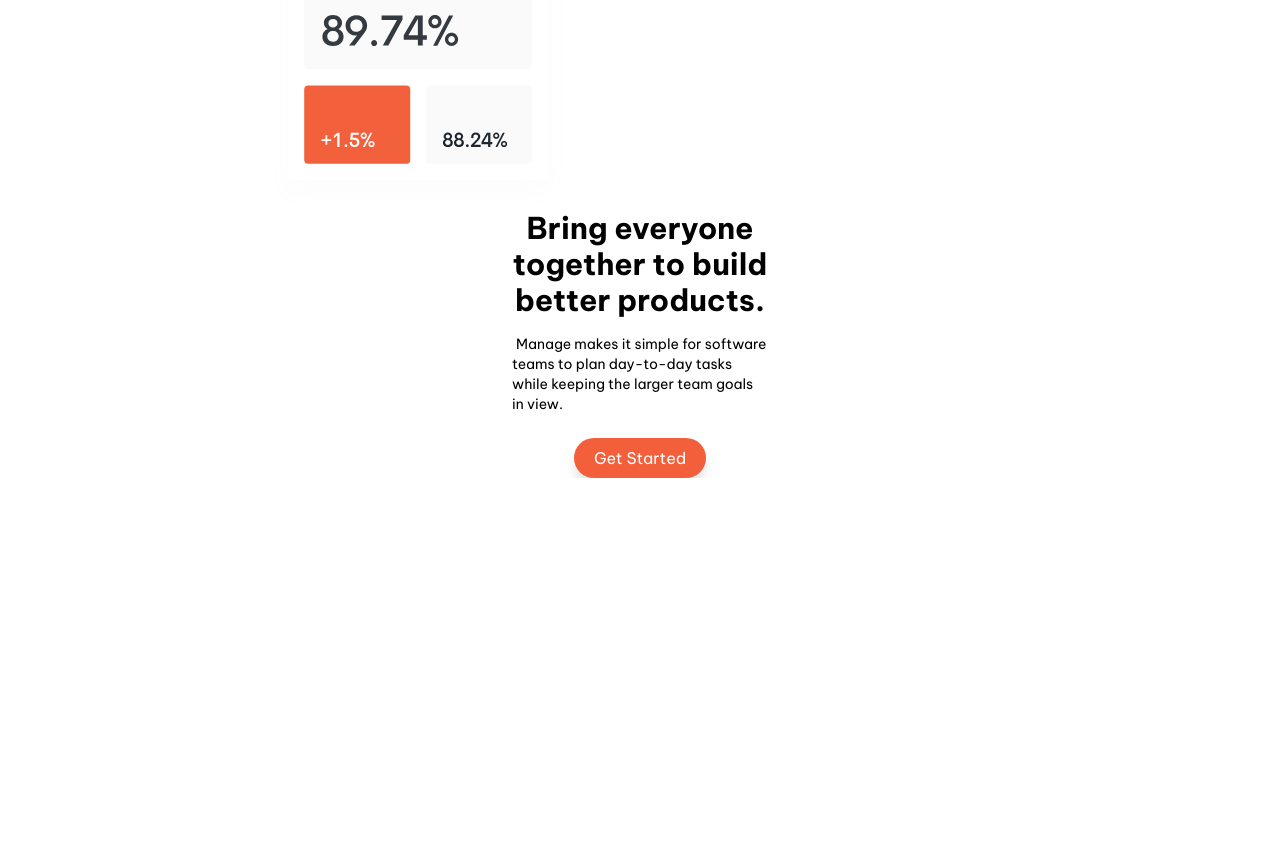
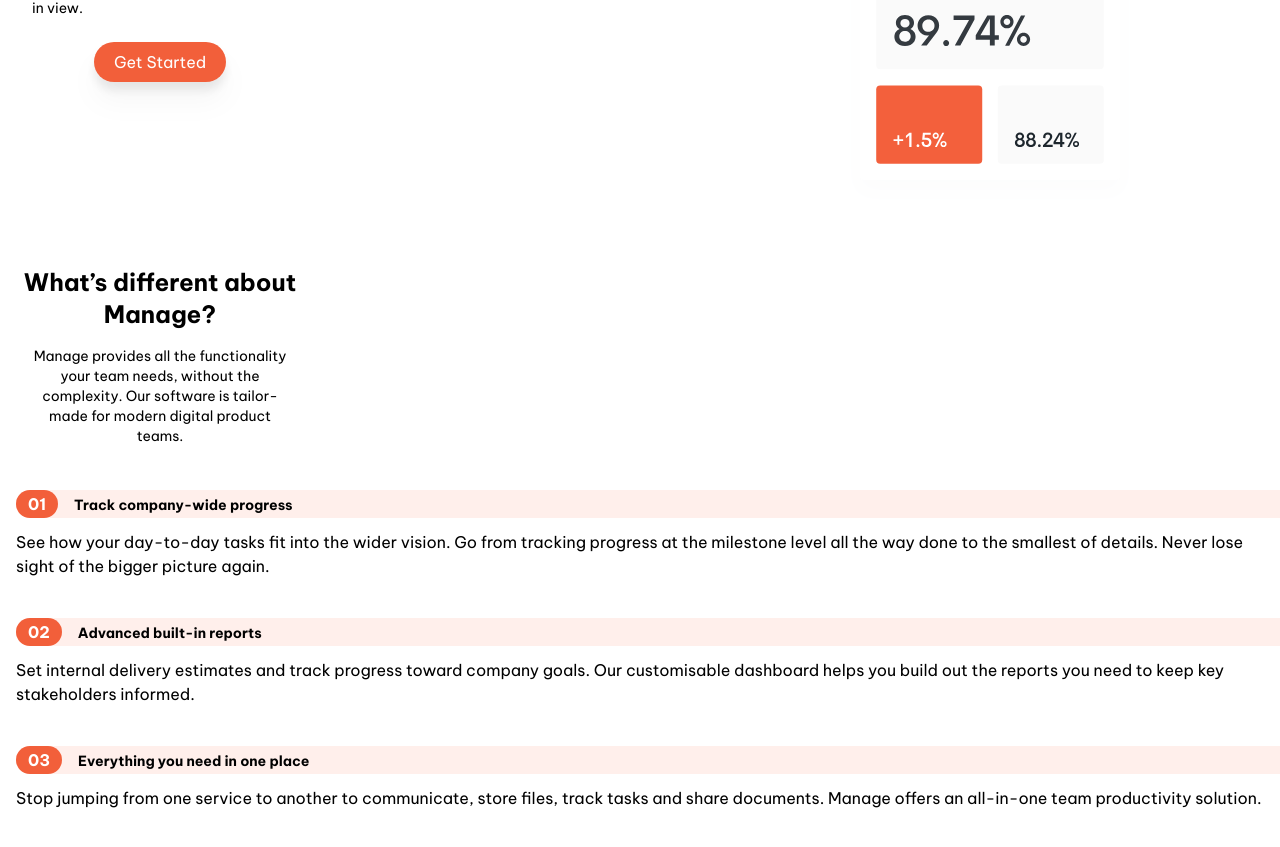
Before and after one commit to DannyHTML/manage, a Vue app: page / in a window 1280 px wide. Shown: the part 427-1274 px from the top of the page. Before the commit the page ends 905 px from the top, so only its background shows below. Built offline with nearby package versions, Linux system fonts and the light colour scheme.

Commit message:
Made some more progress, more pages

```diff
--- a/index.html
+++ b/index.html
@@ -11,7 +11,7 @@
       rel="stylesheet"
     />
   </head>
-  <body class="m-auto w-11/12 font-main sm:w-4/5">
+  <body class="font-main">
     <div id="app"></div>
     <script type="module" src="/src/main.ts"></script>
   </body>
--- /dev/null
+++ b/src/About.vue
@@ -0,0 +1,22 @@
+<template>
+  <div class="flex max-w-xs flex-col items-center justify-center">
+    <div>
+      <h2 class="mb-4 text-center text-2xl font-bold">
+        What’s different about Manage?
+      </h2>
+    </div>
+    <div class="mx-auto mb-6 w-64">
+      <div>
+        <p class="text-center text-sm">
+          Manage provides all the functionality your team needs, without the
+          complexity. Our software is tailor-made for modern digital product
+          teams.
+        </p>
+      </div>
+    </div>
+  </div>
+</template>
+
+<script setup lang="ts"></script>
+
+<style scoped></style>
--- /dev/null
+++ b/src/AboutOptions.vue
@@ -0,0 +1,41 @@
+<template>
+  <div v-for="item in data" :key="item.id">
+    <div class="mb-10">
+      <h3 class="mb-3 ml-4 rounded-l-full bg-bgShape py-0.5 font-bold">
+        <span
+          class="rounded-l-full rounded-r-full bg-primary px-3 py-1 text-white"
+          >{{ item.Number }}</span
+        ><span class="ml-4 text-sm">{{ item.Title }}</span>
+      </h3>
+      <p class="mx-4">{{ item.Description }}</p>
+    </div>
+  </div>
+</template>
+
+<script setup lang="ts">
+const data = [
+  {
+    id: 1,
+    Number: "01",
+    Title: "Track company-wide progress",
+    Description:
+      "See how your day-to-day tasks fit into the wider vision. Go from tracking progress at the milestone level all the way done to the smallest of details. Never lose sight of the bigger picture again.",
+  },
+  {
+    id: 2,
+    Number: "02",
+    Title: "Advanced built-in reports",
+    Description:
+      "Set internal delivery estimates and track progress toward company goals. Our customisable dashboard helps you build out the reports you need to keep key stakeholders informed.",
+  },
+  {
+    id: 3,
+    Number: "03",
+    Title: "Everything you need in one place",
+    Description:
+      "Stop jumping from one service to another to communicate, store files, track tasks and share documents. Manage offers an all-in-one team productivity solution.",
+  },
+];
+</script>
+
+<style scoped></style>
--- a/src/App.vue
+++ b/src/App.vue
@@ -2,14 +2,26 @@
 import Header from "./Header.vue";
 import Graph from "./Graph.vue";
 import SectionFirst from "./SectionFirst.vue";
+import About from "./About.vue";
+import AboutOptions from "./AboutOptions.vue";
 </script>
 
 <template>
   <div class="pb-28">
     <Header />
   </div>
-  <Graph />
-  <SectionFirst />
+  <div class="mb-14 sm:justify-between md:flex">
+    <div class="order-1">
+      <Graph />
+    </div>
+    <SectionFirst />
+  </div>
+  <div>
+    <div class="mb-5">
+      <About />
+    </div>
+    <AboutOptions />
+  </div>
 </template>
 
 <style scoped></style>
--- a/src/Header.vue
+++ b/src/Header.vue
@@ -1,6 +1,6 @@
 <template>
   <header
-    class="fixed left-0 right-0 z-10 m-auto flex h-20 w-11/12 items-center justify-between sm:w-4/5"
+    class="fixed left-0 right-0 z-50 m-auto flex h-20 w-11/12 items-center justify-between sm:w-4/5"
   >
     <div>
       <img src="/images/logo.svg" alt="" />
@@ -66,9 +66,12 @@
         </div>
       </div>
     </transition>
-    <div class="fixed -right-20 top-10 -z-10 -rotate-45">
+
+    <!-- bg-shape below -->
+
+    <!-- <div class="fixed -right-20 top-10 -z-10 -rotate-45">
       <div class="h-40 w-80 rounded-l-full bg-bgShape"></div>
-    </div>
+    </div> -->
   </header>
   <transition name="fade">
     <div
```
